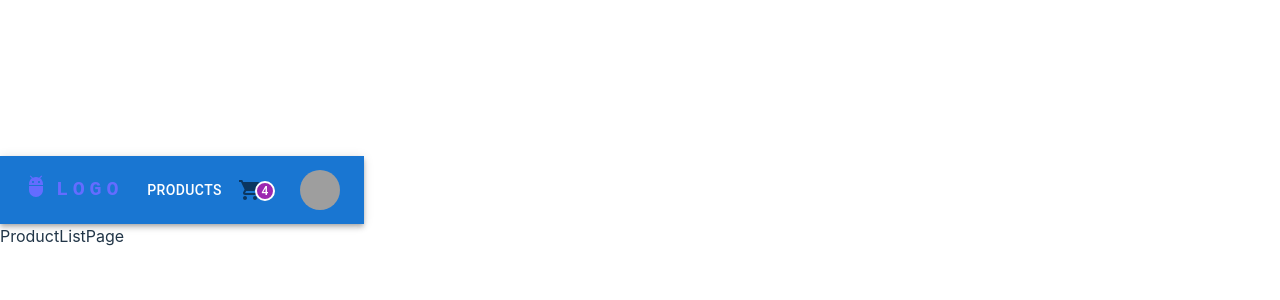
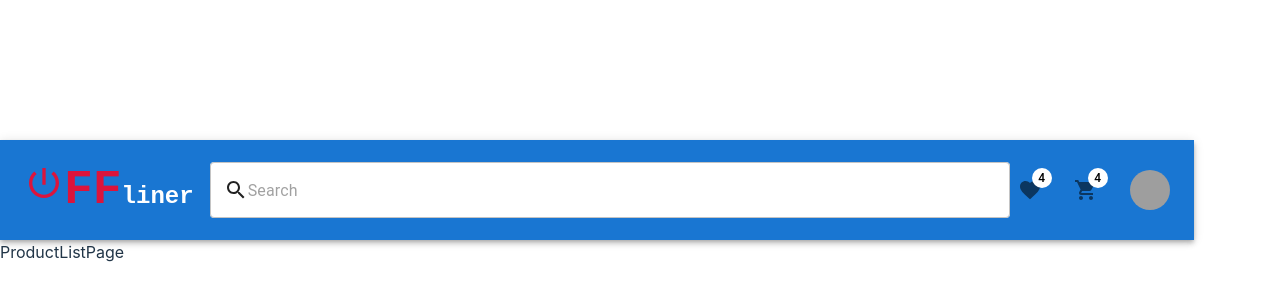
Before and after one commit to Maks5kk/Offliner-frontend, a React (Vite) app: page /products in a window 1280 px wide. Shown: the part 198-498 px from the top of the page. Built offline with nearby package versions, Linux system fonts and the light colour scheme; grey boxes are pictures that could not be loaded.

Commit message:
feat: OFF-1: navbar styling

```diff
--- a/src/App.tsx
+++ b/src/App.tsx
@@ -11,7 +11,7 @@ import Basket from './pages/basket/Basket';
 import Auth from './pages/auth/Auth';
 import Profile from './pages/profile/Profile';
 import Admin from './pages/admin/Admin';
-import History from './pages/history/History';
+import Favorite from './pages/favorite/Favorite';
 
 function App() {
 
@@ -26,7 +26,7 @@ function App() {
         <Route path="/auth" element={<Auth/>}/>
         <Route path="/profile" element={<Profile/>}/>
         <Route path="/administrator" element={<Admin/>}/>
-        <Route path="/history" element={<History/>}/>
+        <Route path="/favorite" element={<Favorite/>}/>
       </Routes>
     </BrowserRouter>
     </>
--- a/src/components/navbar/Navbar.tsx
+++ b/src/components/navbar/Navbar.tsx
@@ -5,43 +5,34 @@ import Toolbar from '@mui/material/Toolbar';
 import IconButton from '@mui/material/IconButton';
 import Typography from '@mui/material/Typography';
 import Menu from '@mui/material/Menu';
-import MenuIcon from '@mui/icons-material/Menu';
 import Container from '@mui/material/Container';
 import Avatar from '@mui/material/Avatar';
-import Button from '@mui/material/Button';
 import Tooltip from '@mui/material/Tooltip';
 import MenuItem from '@mui/material/MenuItem';
-import AdbIcon from '@mui/icons-material/Adb';
+import TextField from '@mui/material/TextField';
 import Badge, { BadgeProps } from '@mui/material/Badge';
 import { styled } from '@mui/material/styles';
 import ShoppingCartIcon from '@mui/icons-material/ShoppingCart';
-import { Link } from 'react-router-dom';
+import FavoriteIcon from '@mui/icons-material/Favorite';
+import PowerSettingsNewIcon from '@mui/icons-material/PowerSettingsNew';
+import SearchSharpIcon from '@mui/icons-material/SearchSharp';
+import { LinkComponent } from '../ui/Link';
+import { colors } from '@mui/material';
 
-const pages = ['Products'];
-const settings = ['Profile', 'Administrator', 'History', 'Logout'];
+const settings = ['Profile', 'Administrator', 'Logout'];
 
 const StyledBadge = styled(Badge)<BadgeProps>(({ theme }) => ({
   '& .MuiBadge-badge': {
-    right: -3,
-    top: 13,
-    border: `2px solid ${theme.palette.background.paper}`,
-    padding: '0 4px',
+    color:'black',
+    backgroundColor:'white',
   },
 }));
 
 function ResponsiveAppBar() {
-  const [anchorElNav, setAnchorElNav] = React.useState<null | HTMLElement>(null);
   const [anchorElUser, setAnchorElUser] = React.useState<null | HTMLElement>(null);
 
-  const handleOpenNavMenu = (event: React.MouseEvent<HTMLElement>) => {
-    setAnchorElNav(event.currentTarget);
-  };
   const handleOpenUserMenu = (event: React.MouseEvent<HTMLElement>) => {
     setAnchorElUser(event.currentTarget);
-  };
-
-  const handleCloseNavMenu = () => {
-    setAnchorElNav(null);
   };
 
   const handleCloseUserMenu = () => {
@@ -50,65 +41,23 @@ function ResponsiveAppBar() {
 
   return (
     <AppBar position="static">
-      <Container maxWidth="xl">
-        <Toolbar disableGutters>
-        <Link to={'/'} style={{ display: 'flex', marginRight: '1', textDecoration:'none' }}>
-          <AdbIcon sx={{ display: { xs: 'none', md: 'flex' }, mr: 1 }} />
+      <Container maxWidth="xl" sx={{height:100}} >
+        <Toolbar disableGutters sx={{display:'flex', justifyContent: 'space-between', height:100}}>
+        <LinkComponent to={'/'} sx={{mr: '1', textDecoration:'none' }}>
           <Typography
-            variant="h6"
+            variant="h3"
             noWrap
             component="a"
             href="#app-bar-with-responsive-menu"
             sx={{
-              mr: 2,
-              display: { xs: 'none', md: 'flex' },
               fontFamily: 'monospace',
-              fontWeight: 700,
-              letterSpacing: '.3rem',
-              color: 'inherit',
+              fontWeight: 900,
+              color: '#dc143c',
               textDecoration: 'none',
             }}
           >
-            LOGO
+            <PowerSettingsNewIcon sx={{fontSize:40,fontWeight:'bold'}} />FF
           </Typography>
-          </Link>
-          <Box sx={{ flexGrow: 1, display: { xs: 'flex', md: 'none' } }}>
-            <IconButton
-              size="large"
-              aria-label="account of current user"
-              aria-controls="menu-appbar"
-              aria-haspopup="true"
-              onClick={handleOpenNavMenu}
-              color="inherit"
-            >
-              <MenuIcon />
-            </IconButton>
-            <Menu
-              id="menu-appbar"
-              anchorEl={anchorElNav}
-              anchorOrigin={{
-                vertical: 'bottom',
-                horizontal: 'left',
-              }}
-              keepMounted
-              transformOrigin={{
-                vertical: 'top',
-                horizontal: 'left',
-              }}
-              open={Boolean(anchorElNav)}
-              onClose={handleCloseNavMenu}
-              sx={{ display: { xs: 'block', md: 'none' } }}
-            >
-              {pages.map((page) => (
-                <Link to={`/${page}`} style={{textDecoration:'none'}}>
-                    <MenuItem key={page} onClick={handleCloseNavMenu}>
-                    <Typography sx={{ textAlign: 'center' }}>{page}</Typography>
-                    </MenuItem>
-                </Link>
-              ))}
-            </Menu>
-          </Box>
-          <AdbIcon sx={{ display: { xs: 'flex', md: 'none' }, mr: 1 }} />
           <Typography
             variant="h5"
             noWrap
@@ -116,38 +65,33 @@ function ResponsiveAppBar() {
             href="#app-bar-with-responsive-menu"
             sx={{
               mr: 2,
-              display: { xs: 'flex', md: 'none' },
-              flexGrow: 1,
               fontFamily: 'monospace',
               fontWeight: 700,
-              letterSpacing: '.3rem',
-              color: 'inherit',
+              color: 'white',
               textDecoration: 'none',
             }}
           >
-            LOGO
+            liner
           </Typography>
-          <Box sx={{ flexGrow: 1, display: { xs: 'none', md: 'flex' } }}>
-            {pages.map((page) => (
-            <Link to={`/${page.toLocaleLowerCase()}`}>
-              <Button
-                key={page}
-                onClick={handleCloseNavMenu}
-                sx={{ my: 2, color: 'white', display: 'block' }}
-              >
-                {page}
-              </Button>
-              </Link>
-            ))}
+          </LinkComponent>
+          <Box sx={{ width: 800, maxWidth: '100%' }}>
+            <TextField slotProps={{ input: { startAdornment: <SearchSharpIcon/>}}} sx={{bgcolor:'white', borderRadius: 1}} fullWidth placeholder="Search" id="search" />
           </Box>
-          <Box sx={{ flexGrow: 0 }}>
-            <Link to={'/basket'}>
-              <IconButton aria-label="cart" style={{marginRight:30}}>
+          <Box sx={{ flexGrow: 0}}>
+          <LinkComponent to={'/favorite'}>
+              <IconButton aria-label="favorite" sx={{mr:2}}>
+                <StyledBadge badgeContent={4} color="secondary">
+                  <FavoriteIcon />
+                </StyledBadge>
+              </IconButton>
+            </LinkComponent>
+            <LinkComponent to={'/basket'}>
+              <IconButton aria-label="cart" sx={{mr:3}}>
                 <StyledBadge badgeContent={4} color="secondary">
                   <ShoppingCartIcon />
                 </StyledBadge>
               </IconButton>
-            </Link>
+            </LinkComponent>
             <Tooltip title="Open settings">
               <IconButton onClick={handleOpenUserMenu} sx={{ p: 0 }}>
                 <Avatar alt="Remy Sharp" src="/static/images/avatar/2.jpg" />
@@ -170,11 +114,11 @@ function ResponsiveAppBar() {
               onClose={handleCloseUserMenu}
             >
               {settings.map((setting) => (
-                <Link to={`/${setting.toLocaleLowerCase()}`}>
+                <LinkComponent sx={{textDecoration:'none'}} to={`/${setting.toLocaleLowerCase()}`}>
                     <MenuItem key={setting} onClick={handleCloseUserMenu}>
                     <Typography sx={{ textAlign: 'center' }}>{setting}</Typography>
                     </MenuItem>
-                </Link>
+                </LinkComponent>
               ))}
             </Menu>
           </Box>
--- /dev/null
+++ b/src/components/ui/Link.tsx
@@ -0,0 +1,15 @@
+import { Link, LinkProps } from "@mui/material";
+import { FC, PropsWithChildren } from "react";
+import { Link as RouterLink } from "react-router-dom";
+
+interface Props {
+    to: string;
+}
+
+export const LinkComponent: FC<Props & PropsWithChildren & LinkProps> = ({ to, children, ...rest }) => {
+    return (
+        <Link to={to} component={RouterLink} {...rest}>
+            {children}
+        </Link>
+    )
+}
--- a/src/pages/history/History.tsx
+++ b/src/pages/favorite/Favorite.tsx
@@ -1,12 +1,12 @@
 import Navbar from "../../components/navbar/Navbar"
 
-const History = ()=>{
+const Favorite = ()=>{
     return(
         <div>
             <Navbar/>
-            HistoryPage
+            FavoritePage
         </div>
     )
 }
 
-export default History
+export default Favorite
```
Also changed, not shown: src/components/navbar/navbar.css (deleted).
